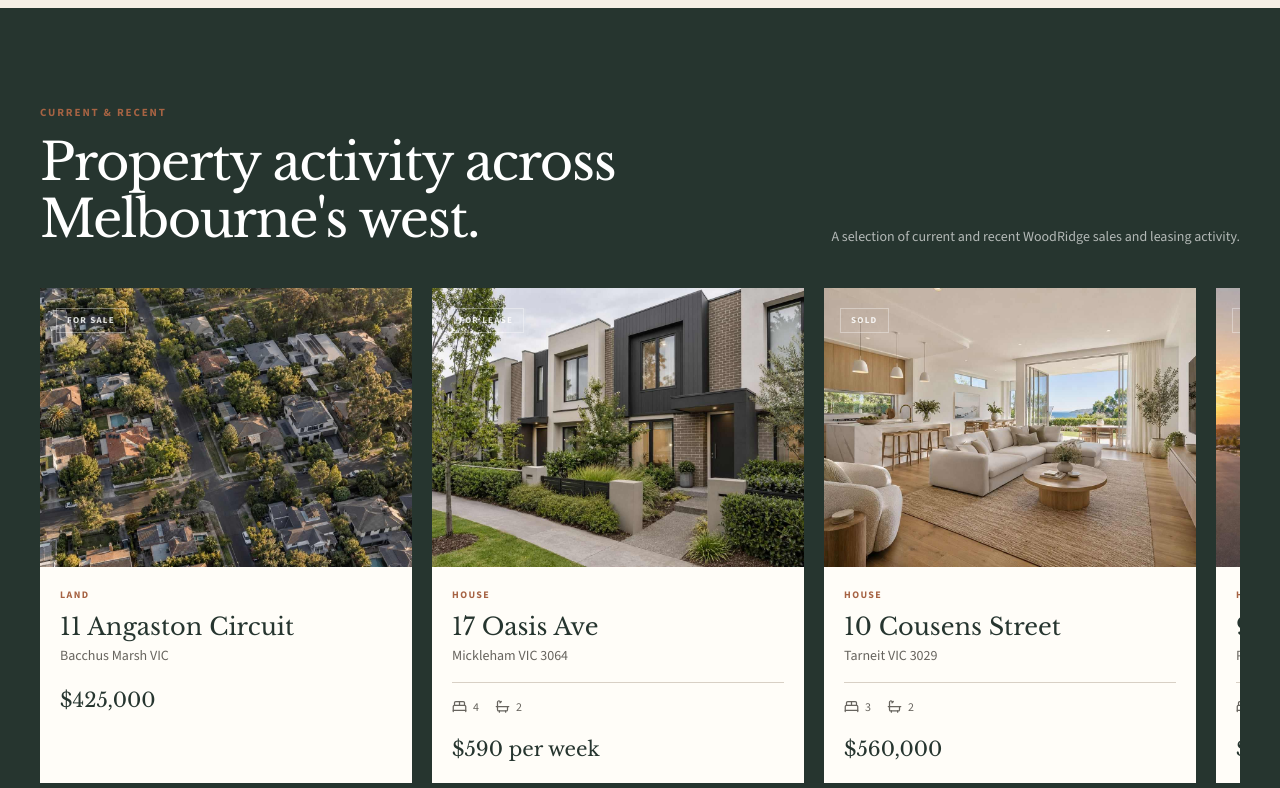
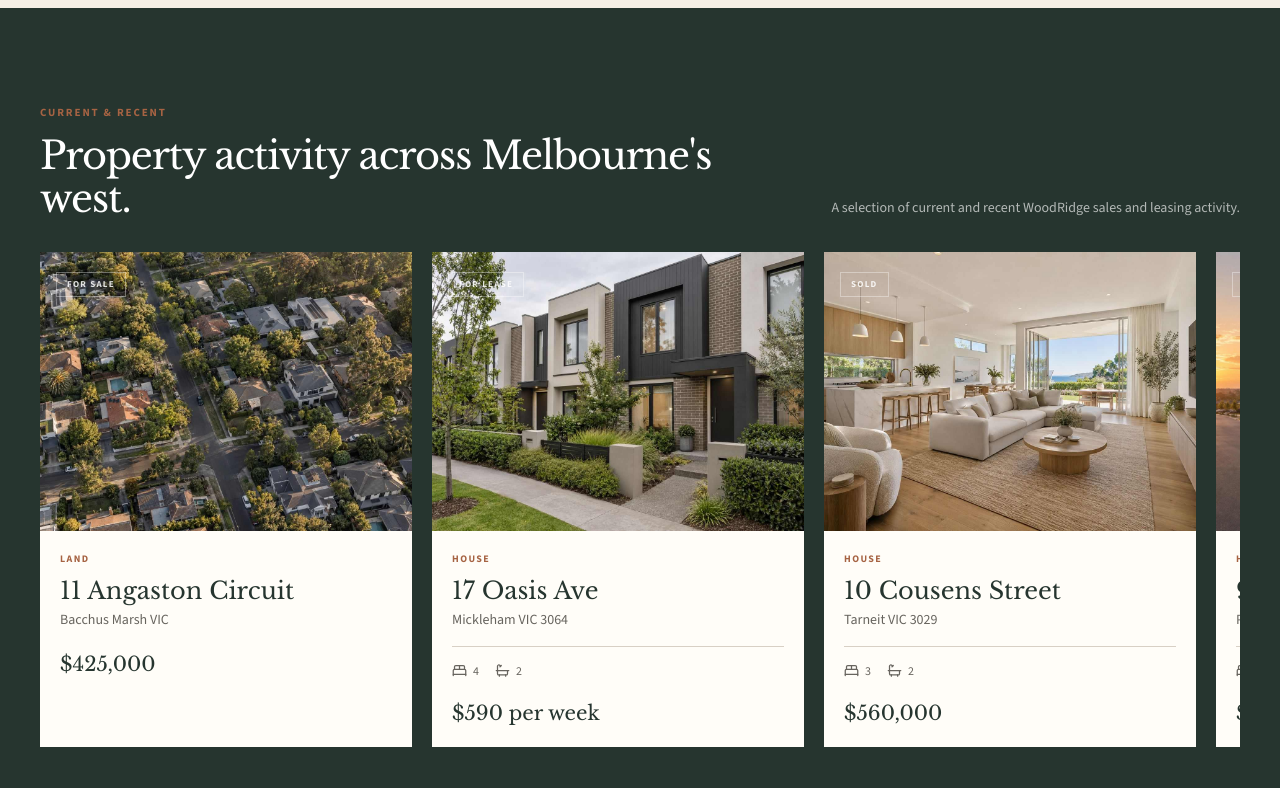
Before and after one commit to tayyabheree/Estate-website, a Next.js app: page / in a window 1280 px wide. Shown: the part 3180-3968 px from the top of the page. Built offline with nearby package versions, Linux system fonts and the light colour scheme.

Commit message:
Tighten property section typography

```diff
--- a/components/sections/Listings.tsx
+++ b/components/sections/Listings.tsx
@@ -29,7 +29,7 @@ export function Listings() {
           <div className="grid gap-8 lg:grid-cols-12 lg:items-end">
             <div className="lg:col-span-7">
               <p className="section-label section-label--light">Current & recent</p>
-              <h2 className="max-w-[720px] font-serif text-[clamp(2.1rem,4vw,3.6rem)] leading-[1.12] tracking-[-.03em] text-white">
+              <h2 className="max-w-[720px] font-serif text-[clamp(1.9rem,3vw,2.8rem)] leading-[1.12] tracking-[-.03em] text-white">
                 Property activity across Melbourne&apos;s west.
               </h2>
             </div>
@@ -39,7 +39,7 @@ export function Listings() {
           </div>
         </Reveal>
 
-        <div className="mt-10 flex snap-x snap-mandatory gap-5 overflow-x-auto pb-4 no-scrollbar">
+        <div className="mt-8 flex snap-x snap-mandatory gap-5 overflow-x-auto pb-4 no-scrollbar">
           {properties.map((property) => (
             <Reveal
               key={property.id}
```
